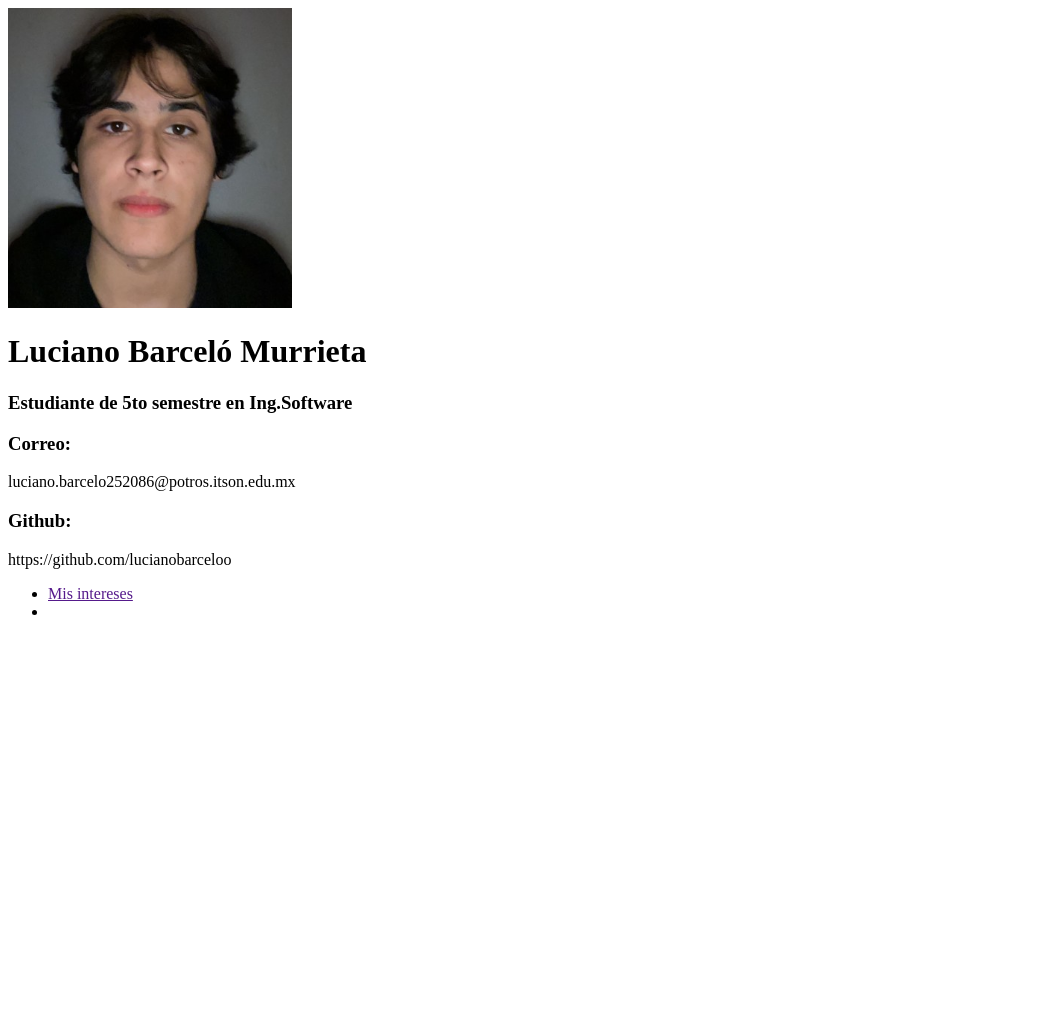
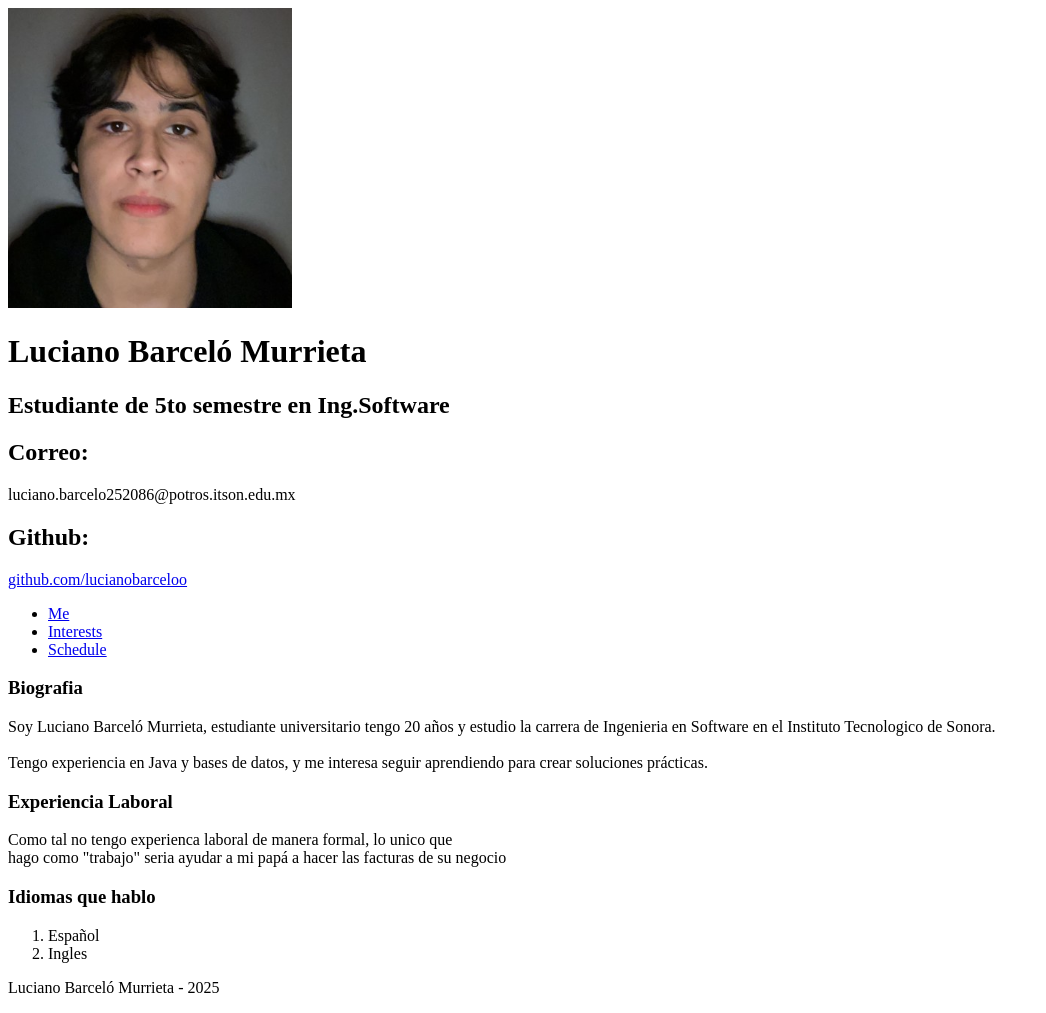
Before and after one commit to lucianobarceloo/CurriculumBarceloLuciano, a plain HTML site: page index.html in a window 1280 px wide. Shown: the whole page, without its empty margins (0-1046 px from the left). Before the commit the page ends 800 px from the top, so only its background shows below. Drawn offline with Linux system fonts and the light colour scheme.

Commit message:
todo ya xd

```diff
--- a/index.html
+++ b/index.html
@@ -7,17 +7,45 @@
 </head>
 
 <body>
+    <header>
         <img src="imgs/yo.jpg" height="300px" alt="fotoPersonal">
         <h1>Luciano Barceló Murrieta</h1>
-        <h3>Estudiante de 5to semestre en Ing.Software</h3>
-        <h3>Correo: </h3><a>luciano.barcelo252086@potros.itson.edu.mx</a>
-        <h3>Github: </h3><a>https://github.com/lucianobarceloo</a>
-    <nav>
-        <ul>
-            <li><a href="">Mis intereses</a></li>
-            <li><a href=""></a></li>
-        </ul>
-    </nav>
+        <h2>Estudiante de 5to semestre en Ing.Software</h2>
+        <h2>Correo: </h2><a>luciano.barcelo252086@potros.itson.edu.mx</a>
+        <h2>Github: </h2><a href="https://github.com/lucianobarceloo">github.com/lucianobarceloo</a>
+        <nav>
+            <ul>
+                <li><a href="index.html">Me</a></li>
+                <li><a href="interests.html">Interests</a></li>
+                <li><a href="schedule.html">Schedule</a></li>
+            </ul>
+        </nav>
+    </header>
+    <main>
+        <section>
+            <h3>Biografia</h3>
+            <p>Soy Luciano Barceló Murrieta, estudiante universitario tengo 20 años y estudio la carrera de
+                Ingenieria en Software en el Instituto Tecnologico de Sonora. </br>
+                </br>
+                Tengo experiencia en Java y bases de datos, y me interesa seguir aprendiendo para crear soluciones
+                prácticas.</p>
+        </section>
+        <section>
+            <h3>Experiencia Laboral</h3>
+            <p>Como tal no tengo experienca laboral de manera formal, lo unico que</br>
+                hago como "trabajo" seria ayudar a mi papá a hacer las facturas de su negocio</p>
+        </section>
+        <section>
+            <h3>Idiomas que hablo</h3>
+            <ol>
+                <li>Español</li>
+                <li>Ingles</li>
+            </ol>
+        </section>
+        <footer>
+            <p>Luciano Barceló Murrieta - 2025</p>
+        </footer>
+    </main>
 </body>
 
 </html>
```
Also changed, not shown: interests.html (+44 -0 lines), schedule.html (added, +30 -0 lines), imgs/horario.jpg (added).
